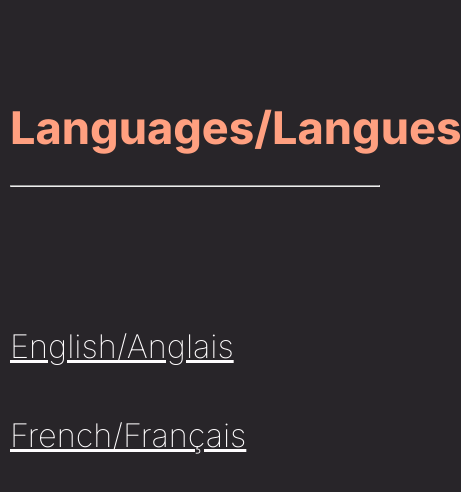
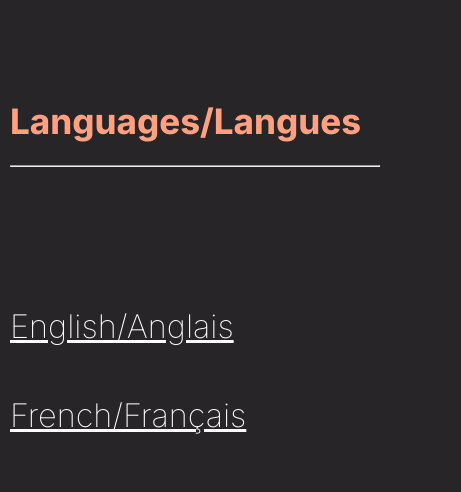
Before and after one commit to RandomProgrammerGuy/parsafarjam, a plain HTML site: page index.html in a window 390 px wide. Shown: the whole page, 461 px wide, since content can reach past the window. Drawn offline with Linux system fonts and the light colour scheme.

Commit message:
Fixed index.html responsiveness issue

```diff
--- a/style.css
+++ b/style.css
@@ -91,7 +91,7 @@ br {
 /*Half Screen 1 Attributes*/
 @media screen and (max-width: 1000px) {
     h1 {
-        font-size: 70px;
+        font-size: 65px;
         text-align: center;
     }
 
@@ -114,7 +114,7 @@ br {
 /*Half Screen 2 Attributes*/
 @media screen and (max-width: 900px) {
     h1 {
-        font-size: 60px;
+        font-size: 55px;
         text-align: left;
     }
 
@@ -137,7 +137,7 @@ br {
 /*Half Screen 3 Attributes*/
 @media screen and (max-width: 750px) {
     h1 {
-        font-size: 55px;
+        font-size: 45px;
         text-align: left;
     }
 
@@ -160,7 +160,7 @@ br {
 /*Mobile Attributes*/
 @media screen and (max-width: 600px) {
     h1 {
-        font-size: 45px;
+        font-size: 35px;
         text-align: left;
     }
 
```
